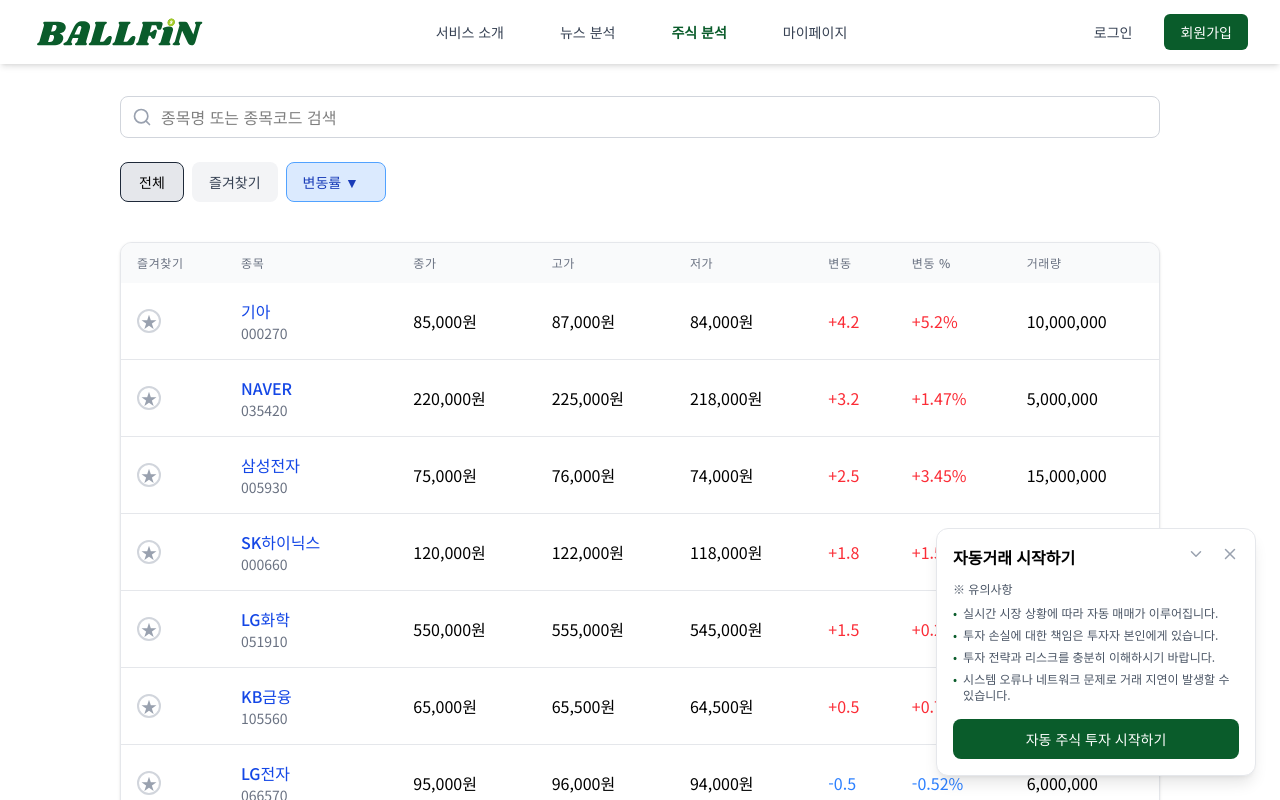
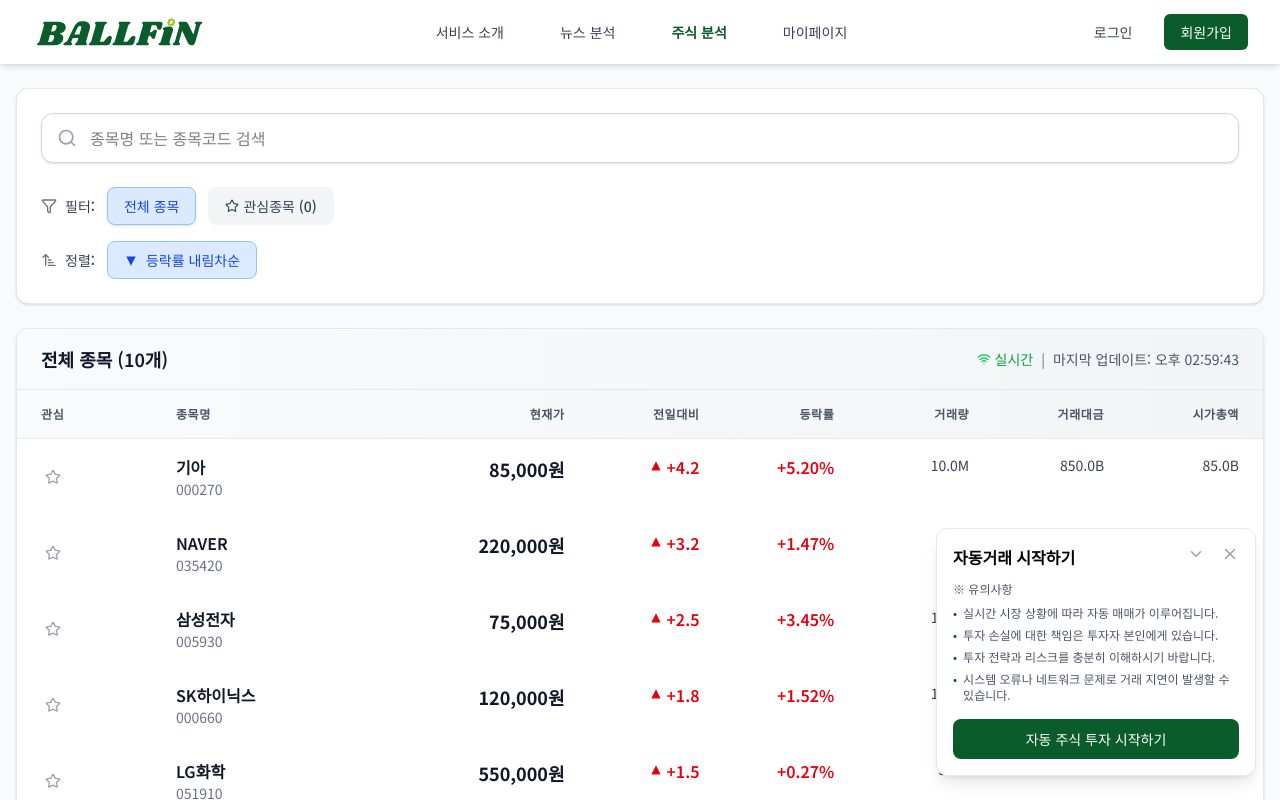
Before and after one commit to BALLFiN/BALLFiN-FE, a React (Vite) app: page /stock in a window 1280 px wide. Shown: the top 800 px of the page. Built offline with nearby package versions, Linux system fonts and the light colour scheme; a web font is replaced by a local one.

Commit message:
🎨: 주식리스트 UI 개선

```diff
--- /dev/null
+++ b/src/components/stock/LivePriceIndicator.tsx
@@ -0,0 +1,42 @@
+import { useState, useEffect } from "react";
+import { Wifi, WifiOff } from "lucide-react";
+
+export default function LivePriceIndicator() {
+  const [isLive] = useState(true);
+  const [lastUpdate, setLastUpdate] = useState(new Date());
+
+  useEffect(() => {
+    const interval = setInterval(() => {
+      setLastUpdate(new Date());
+    }, 5000); // 5초마다 업데이트
+
+    return () => clearInterval(interval);
+  }, []);
+
+  const formatTime = (date: Date) => {
+    return date.toLocaleTimeString("ko-KR", {
+      hour: "2-digit",
+      minute: "2-digit",
+      second: "2-digit",
+    });
+  };
+
+  return (
+    <div className="flex items-center gap-2 text-sm">
+      <div className="flex items-center gap-1">
+        {isLive ? (
+          <Wifi size={14} className="text-green-500" />
+        ) : (
+          <WifiOff size={14} className="text-red-500" />
+        )}
+        <span className={isLive ? "text-green-600" : "text-red-600"}>
+          {isLive ? "실시간" : "연결 끊김"}
+        </span>
+      </div>
+      <span className="text-gray-500">|</span>
+      <span className="text-gray-600">
+        마지막 업데이트: {formatTime(lastUpdate)}
+      </span>
+    </div>
+  );
+}
--- a/src/components/stock/StockList.tsx
+++ b/src/components/stock/StockList.tsx
@@ -1,5 +1,6 @@
 import { useNavigate } from "react-router-dom";
 import { StockItem } from "./types";
+import { Star } from "lucide-react";
 
 interface StockListProps {
   stocks: StockItem[];
@@ -23,111 +24,223 @@
       ? value.toLocaleString() + suffix
       : "-";
 
+  const formatVolume = (volume: number) => {
+    if (volume >= 1000000000) {
+      return (volume / 1000000000).toFixed(1) + "B";
+    } else if (volume >= 1000000) {
+      return (volume / 1000000).toFixed(1) + "M";
+    } else if (volume >= 1000) {
+      return (volume / 1000).toFixed(1) + "K";
+    }
+    return volume.toLocaleString();
+  };
+
   return (
-    <div className="bg-white rounded-xl shadow-sm border border-gray-200 overflow-hidden">
-      <table className="w-full">
-        <thead className="bg-gray-50">
-          <tr>
-            <th className="px-4 py-3 text-left text-xs font-medium text-gray-500 uppercase tracking-wider">
-              즐겨찾기
-            </th>
-            <th className="px-4 py-3 text-left text-xs font-medium text-gray-500 uppercase tracking-wider">
-              종목
-            </th>
-            <th className="px-4 py-3 text-left text-xs font-medium text-gray-500 uppercase tracking-wider">
-              종가
-            </th>
-            <th className="px-4 py-3 text-left text-xs font-medium text-gray-500 uppercase tracking-wider">
-              고가
-            </th>
-            <th className="px-4 py-3 text-left text-xs font-medium text-gray-500 uppercase tracking-wider">
-              저가
-            </th>
-            <th className="px-4 py-3 text-left text-xs font-medium text-gray-500 uppercase tracking-wider">
-              변동
-            </th>
-            <th className="px-4 py-3 text-left text-xs font-medium text-gray-500 uppercase tracking-wider">
-              변동 %
-            </th>
-            <th className="px-4 py-3 text-left text-xs font-medium text-gray-500 uppercase tracking-wider">
-              거래량
-            </th>
-          </tr>
-        </thead>
-        <tbody className="divide-y divide-gray-200">
-          {stocks.slice(0, 10).map((stock) => (
-            <tr key={stock.id} className="hover:bg-gray-50 cursor-pointer">
-              <td className="px-4 py-4 whitespace-nowrap">
+    <div className="bg-whiteborder border-gray-200 overflow-hidden">
+      {/* 테이블 헤더 */}
+      <div className="bg-gradient-to-r from-gray-50 to-gray-100 border-b border-gray-200">
+        <div className="hidden lg:grid grid-cols-9 gap-4 px-6 py-4 text-xs font-semibold text-gray-600 uppercase tracking-wider">
+          <div className="col-span-1">관심</div>
+          <div className="col-span-2">종목명</div>
+          <div className="col-span-1 text-right">현재가</div>
+          <div className="col-span-1 text-right">전일대비</div>
+          <div className="col-span-1 text-right">등락률</div>
+          <div className="col-span-1 text-right">거래량</div>
+          <div className="col-span-1 text-right">거래대금</div>
+          <div className="col-span-1 text-right">시가총액</div>
+        </div>
+        {/* 모바일 헤더 */}
+        <div className="lg:hidden px-4 py-3 text-xs font-semibold text-gray-600 uppercase tracking-wider">
+          주식 목록
+        </div>
+      </div>
+
+      {/* 테이블 바디 */}
+      <div>
+        {stocks.slice(0, 20).map((stock) => (
+          <div
+            key={stock.id}
+            className="hidden lg:grid grid-cols-9 gap-4 px-6 py-4 hover:bg-gray-50 cursor-pointer transition-colors"
+            onClick={() => handleViewDetail(stock.code)}
+          >
+            {/* 관심종목 */}
+            <div className="col-span-1 flex items-center">
               <button
                 onClick={(e) => {
                   e.stopPropagation();
                   onToggleFavorite(stock.id);
                 }}
-                  className={`w-6 h-6 rounded-full border-2 flex items-center justify-center transition-colors ${
+                className={`p-1 rounded-full transition-colors ${
                   favoriteStocks.includes(stock.id)
-                      ? "bg-yellow-400 border-yellow-500 text-yellow-900"
-                      : "bg-white border-gray-300 text-gray-400 hover:border-yellow-400"
+                    ? "text-yellow-500 hover:text-yellow-600"
+                    : "text-gray-400 hover:text-yellow-500"
                 }`}
               >
-                  ★
+                <Star
+                  size={16}
+                  fill={
+                    favoriteStocks.includes(stock.id) ? "currentColor" : "none"
+                  }
+                />
               </button>
-              </td>
-              <td
-                className="px-4 py-4 whitespace-nowrap"
-                onClick={() => handleViewDetail(stock.code)}
-              >
-                <div className="font-medium text-blue-700 hover:underline">
+            </div>
+
+            {/* 종목명 */}
+            <div className="col-span-2">
+              <div className="font-semibold text-gray-900 hover:text-blue-600 transition-colors">
                 {stock.name}
               </div>
               <div className="text-sm text-gray-500">{stock.code}</div>
-              </td>
-              <td
-                className="px-4 py-4 whitespace-nowrap"
+            </div>
+
+            {/* 현재가 */}
+            <div className="col-span-1 text-right">
+              <div className="font-bold text-lg text-gray-900">
+                {safeNumber(stock.price, "원")}
+              </div>
+            </div>
+
+            {/* 전일대비 */}
+            <div className="col-span-1 text-right">
+              <div
+                className={`font-semibold flex items-center justify-end gap-1 ${
+                  stock.change >= 0 ? "text-red-600" : "text-blue-600"
+                }`}
+              >
+                <svg
+                  width="14"
+                  height="14"
+                  viewBox="0 0 24 24"
+                  fill="none"
+                  className={
+                    stock.change >= 0 ? "text-red-600" : "text-blue-600"
+                  }
+                  style={{
+                    transform:
+                      stock.change >= 0 ? "rotate(0deg)" : "rotate(180deg)",
+                  }}
+                >
+                  <path d="M12 2L4 18L20 18L12 2Z" fill="currentColor" />
+                </svg>
+                {stock.change >= 0 ? "+" : ""}
+                {stock.change.toFixed(1)}
+              </div>
+            </div>
+
+            {/* 등락률 */}
+            <div className="col-span-1 text-right">
+              <div
+                className={`font-semibold ${
+                  stock.changePercent >= 0 ? "text-red-600" : "text-blue-600"
+                }`}
+              >
+                {stock.changePercent >= 0 ? "+" : ""}
+                {stock.changePercent.toFixed(2)}%
+              </div>
+            </div>
+
+            {/* 거래량 */}
+            <div className="col-span-1 text-right">
+              <div className="text-sm text-gray-700">
+                {formatVolume(stock.volume)}
+              </div>
+            </div>
+
+            {/* 거래대금 (추정) */}
+            <div className="col-span-1 text-right">
+              <div className="text-sm text-gray-700">
+                {formatVolume(stock.volume * stock.price)}
+              </div>
+            </div>
+
+            {/* 시가총액 (추정) */}
+            <div className="col-span-1 text-right">
+              <div className="text-sm text-gray-700">
+                {formatVolume(stock.volume * stock.price * 0.1)}
+              </div>
+            </div>
+          </div>
+        ))}
+
+        {/* 모바일 카드 뷰 */}
+        <div className="lg:hidden">
+          {stocks.slice(0, 20).map((stock) => (
+            <div
+              key={stock.id}
+              className="p-4 hover:bg-gray-50 cursor-pointer transition-colors"
               onClick={() => handleViewDetail(stock.code)}
             >
-                {safeNumber(stock.close, "원")}
-              </td>
-              <td
-                className="px-4 py-4 whitespace-nowrap"
-                onClick={() => handleViewDetail(stock.code)}
+              <div className="flex items-center justify-between mb-3">
+                <div className="flex items-center gap-3">
+                  <button
+                    onClick={(e) => {
+                      e.stopPropagation();
+                      onToggleFavorite(stock.id);
+                    }}
+                    className={`p-1 rounded-full transition-colors ${
+                      favoriteStocks.includes(stock.id)
+                        ? "text-yellow-500"
+                        : "text-gray-400 hover:text-yellow-500"
+                    }`}
                   >
-                {safeNumber(stock.high, "원")}
-              </td>
-              <td
-                className="px-4 py-4 whitespace-nowrap"
-                onClick={() => handleViewDetail(stock.code)}
+                    <Star
+                      size={16}
+                      fill={
+                        favoriteStocks.includes(stock.id)
+                          ? "currentColor"
+                          : "none"
+                      }
+                    />
+                  </button>
+                  <div>
+                    <div className="font-semibold text-gray-900">
+                      {stock.name}
+                    </div>
+                    <div className="text-sm text-gray-500">{stock.code}</div>
+                  </div>
+                </div>
+                <div className="text-right">
+                  <div className="font-bold text-lg text-gray-900">
+                    {safeNumber(stock.price, "원")}
+                  </div>
+                  <div
+                    className={`text-sm font-medium ${
+                      stock.changePercent >= 0
+                        ? "text-red-600"
+                        : "text-blue-600"
+                    }`}
                   >
-                {safeNumber(stock.low, "원")}
-              </td>
-              <td
-                className={`px-4 py-4 whitespace-nowrap ${stock.change >= 0 ? "text-red-500" : "text-blue-500"}`}
-                onClick={() => handleViewDetail(stock.code)}
-              >
-                {stock.change !== undefined && stock.change !== null
-                  ? (stock.change >= 0 ? "+" : "") + stock.change
-                  : "-"}
-              </td>
-              <td
-                className={`px-4 py-4 whitespace-nowrap ${stock.changePercent >= 0 ? "text-red-500" : "text-blue-500"}`}
-                onClick={() => handleViewDetail(stock.code)}
-              >
-                {stock.changePercent !== undefined &&
-                stock.changePercent !== null
-                  ? (stock.changePercent >= 0 ? "+" : "") +
-                    stock.changePercent +
-                    "%"
-                  : "-"}
-              </td>
-              <td
-                className="px-4 py-4 whitespace-nowrap"
-                onClick={() => handleViewDetail(stock.code)}
-              >
-                {safeNumber(stock.volume)}
-              </td>
-            </tr>
+                    {stock.changePercent >= 0 ? "+" : ""}
+                    {stock.changePercent.toFixed(2)}%
+                  </div>
+                </div>
+              </div>
+
+              <div className="grid grid-cols-2 gap-4 text-sm">
+                <div>
+                  <div className="text-gray-500">거래량</div>
+                  <div className="font-medium">
+                    {formatVolume(stock.volume)}
+                  </div>
+                </div>
+                <div>
+                  <div className="text-gray-500">거래대금</div>
+                  <div className="font-medium">
+                    {formatVolume(stock.volume * stock.price)}
+                  </div>
+                </div>
+              </div>
+            </div>
           ))}
-        </tbody>
-      </table>
+        </div>
+      </div>
+
+      {/* 결과 없음 */}
+      {stocks.length === 0 && (
+        <div className="text-center py-12 text-gray-500">
+          검색 결과가 없습니다.
+        </div>
+      )}
     </div>
   );
 }
--- a/src/components/stock/StockSearchBar.tsx
+++ b/src/components/stock/StockSearchBar.tsx
@@ -174,11 +174,11 @@
     <div ref={searchRef} className={`relative ${className}`}>
       {/* 검색 입력창 */}
       <div className="relative">
-        <Search className="absolute left-3 top-1/2 transform -translate-y-1/2 text-gray-400 w-5 h-5" />
+        <Search className="absolute left-4 top-1/2 transform -translate-y-1/2 text-gray-400 w-5 h-5" />
         <input
           type="text"
           placeholder={placeholder}
-          className="w-full pl-10 pr-4 py-2 border border-gray-300 rounded-lg focus:outline-none focus:ring-2 focus:ring-[#0A5C2B]"
+          className="w-full pl-12 pr-12 py-3 border border-gray-300 rounded-xl focus:outline-none focus:ring-2 focus:ring-green-800 focus:border-green-900 shadow-sm"
           value={searchQuery}
           onChange={(e) => setSearchQuery(e.target.value)}
           onFocus={() => setIsDropdownOpen(true)}
@@ -187,7 +187,7 @@
         {searchQuery && (
           <button
             onClick={() => setSearchQuery("")}
-            className="absolute right-3 top-1/2 transform -translate-y-1/2 text-gray-400 hover:text-gray-600"
+            className="absolute right-4 top-1/2 transform -translate-y-1/2 text-gray-400 hover:text-gray-600"
           >
             <X size={16} />
           </button>
--- a/src/pages/stock/stockPage.tsx
+++ b/src/pages/stock/stockPage.tsx
@@ -2,7 +2,10 @@
 import StockSearchBar from "@/components/stock/StockSearchBar";
 import StockList from "@/components/stock/StockList";
 import AutoTradingSection from "@/components/stock/AutoTradingSection";
+
+import LivePriceIndicator from "@/components/stock/LivePriceIndicator";
 import { StockItem } from "@/components/stock/types";
+import { Filter, SortAsc, SortDesc, Star } from "lucide-react";
 
 export default function StockPage() {
   const [searchQuery, setSearchQuery] = useState("");
@@ -250,11 +253,10 @@
     });
 
   return (
-    <div className="container mx-auto px-4 py-8">
+    <div className="min-h-screen bg-gray-50">
+      <div className="container mx-auto px-4 py-6">
         {/* 검색 및 필터 영역 */}
-      <div className="mb-8">
-        <div className="flex justify-center">
-          <div className="w-5/6">
+        <div className="bg-white rounded-xl shadow-sm border border-gray-200 p-6 mb-6">
           <div className="mb-6">
             <StockSearchBar
               onSearch={handleSearch}
@@ -262,52 +264,83 @@
               allStocks={allStocks}
             />
           </div>
-            {/* 필터 + 정렬 한 줄에 배치 */}
-            <div className="flex items-center gap-2 mb-2">
-              {/* 필터/정렬 (왼쪽) */}
+
+          {/* 필터 및 정렬 컨트롤 */}
+          <div className="flex flex-wrap items-center gap-3">
+            <div className="flex items-center gap-2">
+              <Filter size={16} className="text-gray-500" />
+              <span className="text-sm font-medium text-gray-700">필터:</span>
+            </div>
+
             <button
               onClick={() => setMainFilter("all")}
-                className={`px-4 py-2 rounded-lg text-sm font-medium transition-colors h-10 min-w-[64px] ${
+              className={`px-4 py-2 rounded-lg text-sm font-medium transition-all duration-200 ${
                 mainFilter === "all"
-                    ? "bg-gray-200 text-black border border-gray-800"
+                  ? "bg-blue-100 text-blue-700 border border-blue-300 shadow-sm"
                   : "bg-gray-100 text-gray-700 hover:bg-gray-200 border border-transparent"
               }`}
             >
-                전체
+              전체 종목
             </button>
+
             <button
               onClick={() => setMainFilter("favorite")}
-                className={`px-4 py-2 rounded-lg text-sm font-medium transition-colors h-10 min-w-[64px] ${
+              className={`px-4 py-2 rounded-lg text-sm font-medium transition-all duration-200 flex items-center gap-1 ${
                 mainFilter === "favorite"
-                    ? "bg-yellow-200 text-yellow-900 border border-yellow-400"
+                  ? "bg-yellow-100 text-yellow-700 border border-yellow-300 shadow-sm"
                   : "bg-gray-100 text-gray-700 hover:bg-gray-200 border border-transparent"
               }`}
             >
-                즐겨찾기
-              </button>
-              {/* 변동률 정렬 버튼 */}
-              <button
-                onClick={() =>
-                  setSortOrder(sortOrder === "asc" ? "desc" : "asc")
-                }
-                className={`flex items-center gap-1 px-4 py-2 rounded-lg text-sm font-medium transition-colors h-10 min-w-[100px] bg-blue-100 text-blue-800 border border-blue-400`}
-              >
-                변동률 {sortOrder === "asc" ? "▲" : "▼"}
+              <Star size={14} />
+              관심종목 ({favoriteStocks.length})
             </button>
           </div>
+
+          <div className="flex items-center gap-3 mt-4">
+            <div className="flex items-center gap-2">
+              <SortAsc size={16} className="text-gray-500" />
+              <span className="text-sm font-medium text-gray-700">정렬:</span>
             </div>
+
+            <button
+              onClick={() => setSortOrder(sortOrder === "asc" ? "desc" : "asc")}
+              className="flex items-center gap-2 px-4 py-2 rounded-lg text-sm font-medium bg-blue-100 text-blue-700 border border-blue-300 hover:bg-blue-200 transition-all duration-200"
+            >
+              <svg
+                width="14"
+                height="14"
+                viewBox="0 0 24 24"
+                fill="none"
+                className="text-blue-700"
+                style={{
+                  transform:
+                    sortOrder === "asc" ? "rotate(0deg)" : "rotate(180deg)",
+                }}
+              >
+                <path d="M12 2L4 18L20 18L12 2Z" fill="currentColor" />
+              </svg>
+              등락률 {sortOrder === "asc" ? "오름차순" : "내림차순"}
+            </button>
           </div>
         </div>
 
         {/* 주식 목록 */}
-      <div className="flex justify-center">
-        <div className="w-5/6">
+        <div className="bg-white rounded-xl shadow-sm border border-gray-200 overflow-hidden">
+          <div className="px-6 py-4 border-b border-gray-200 bg-gradient-to-r from-gray-50 to-gray-100">
+            <div className="flex items-center justify-between">
+              <h2 className="text-lg font-semibold text-gray-900">
+                {mainFilter === "all" ? "전체 종목" : "관심종목"} (
+                {filteredAndSortedStocks.length}개)
+              </h2>
+              <LivePriceIndicator />
+            </div>
+          </div>
+
           <StockList
             stocks={filteredAndSortedStocks}
             favoriteStocks={favoriteStocks}
             onToggleFavorite={toggleFavorite}
           />
-        </div>
         </div>
 
         {/* 자동거래 시작하기 - 우측 하단 고정 */}
@@ -315,5 +348,6 @@
           <AutoTradingSection />
         </div>
       </div>
+    </div>
   );
 }
```
Lines whose indentation alone changed are shown as unchanged.
